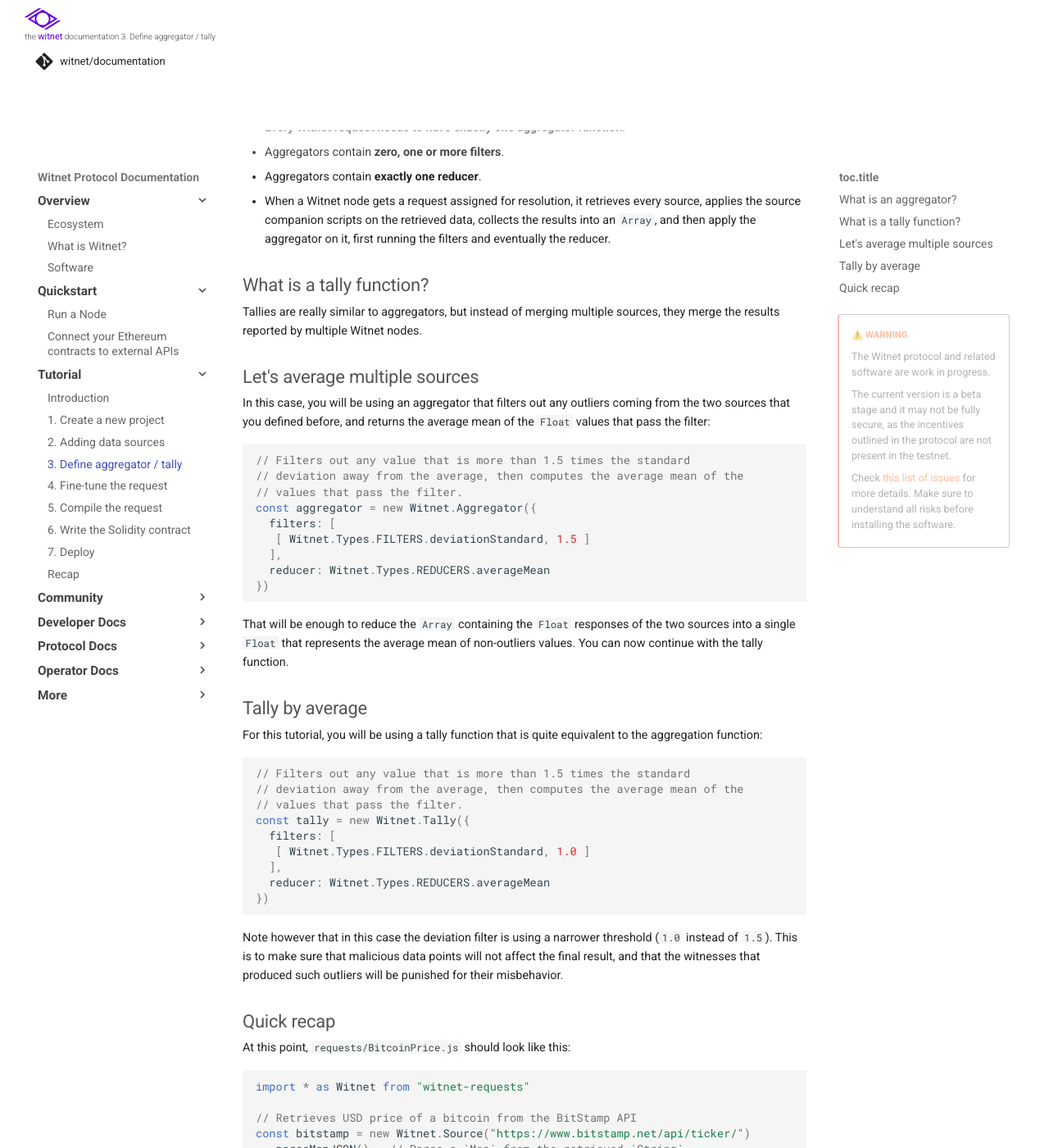
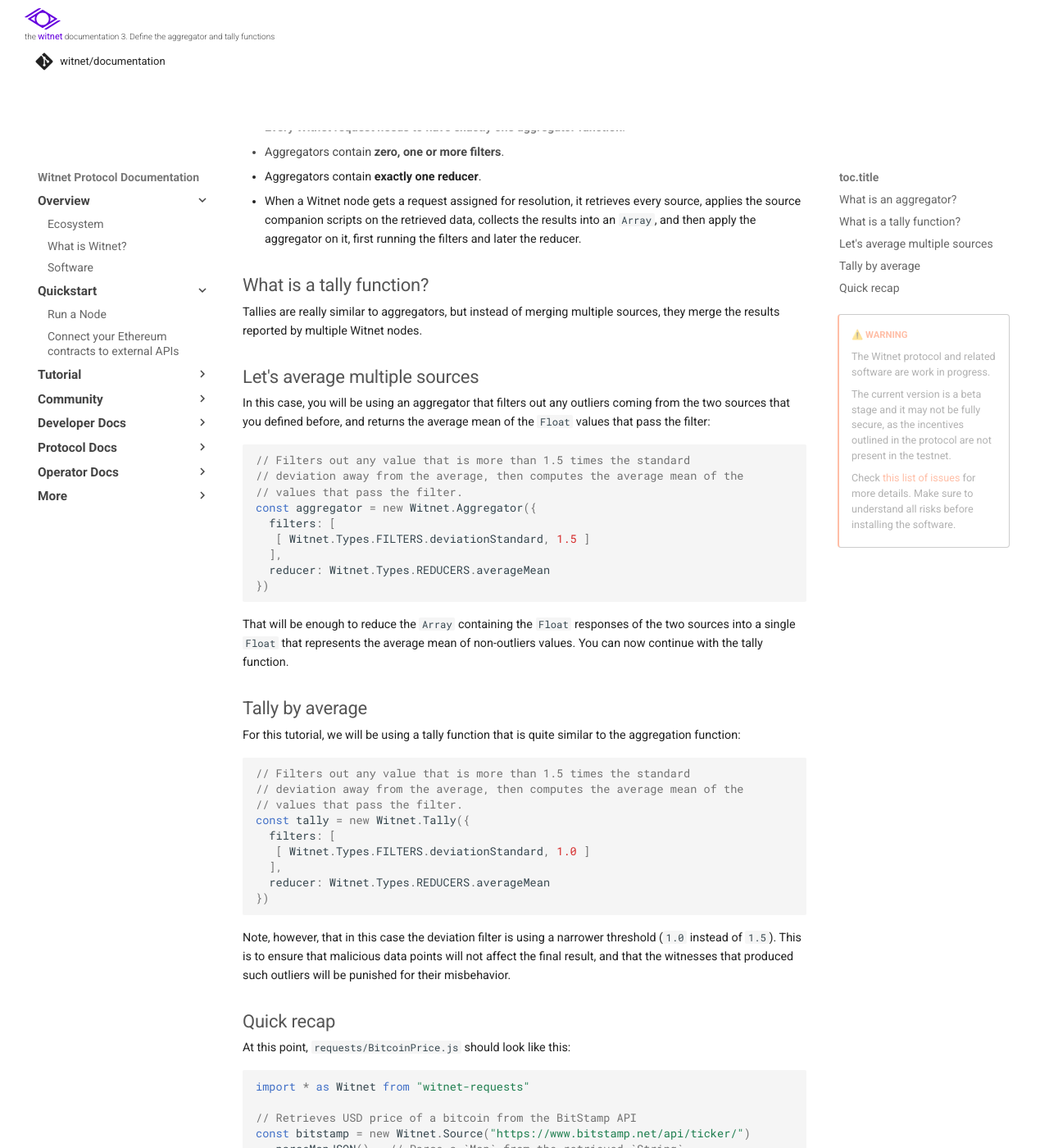
Before and after one commit to witnet/documentation, an MkDocs documentation site: the page built from docs/tutorials/bitcoin-price-feed/3-aggregations.md, in a window 1280 px wide and 1400 px high, scrolled down 407 px. Shown: the whole window at 82% size. Built offline with MkDocs 1.6.1 and Material for MkDocs 9.7.7, drawn with Linux system fonts in a browser that asks for light colours; some web fonts are replaced; comment, search, counter and statistics services are not loaded; grey boxes are pictures that could not be loaded.

Commit message:
Update and rename aggregations.md to 3-aggregations.md

````diff
--- a/docs/tutorials/bitcoin-price-feed/aggregations.md
+++ b/docs/tutorials/bitcoin-price-feed/3-aggregations.md
@@ -8,7 +8,7 @@
 ## What is an aggregator?
 
 Aggregators define how to reduce or merge the result of multiple sources
-into a single data point. They are similar to Javascript's `.reduce()`
+into a single data point. They are similar to JavaScript's `.reduce()`
 method or the [`fold` higher-order function][fold] from many programming
 languages.
 
@@ -22,7 +22,7 @@ outliers by using one or more statistical primitives.
 - When a Witnet node gets a request assigned for resolution, it
   retrieves every source, applies the source companion scripts on the
   retrieved data, collects the results into an `Array`, and then apply
-  the aggregator on it, first running the filters and eventually the
+  the aggregator on it, first running the filters and later the
   reducer.
 
 
@@ -57,8 +57,8 @@ function.
 
 ## Tally by average
 
-For this tutorial, you will be using a tally function that is quite
-equivalent to the aggregation function:
+For this tutorial, we will be using a tally function that is quite
+similar to the aggregation function:
 
 ```javascript
 // Filters out any value that is more than 1.5 times the standard
@@ -72,8 +72,8 @@ const tally = new Witnet.Tally({
 })
 ```
 
-Note however that in this case the deviation filter is using a narrower
-threshold (`1.0` instead of `1.5`). This is to make sure that malicious
+Note, however, that in this case the deviation filter is using a narrower
+threshold (`1.0` instead of `1.5`). This is to ensure that malicious
 data points will not affect the final result, and that the witnesses
 that produced such outliers will be punished for their misbehavior.
 
````
